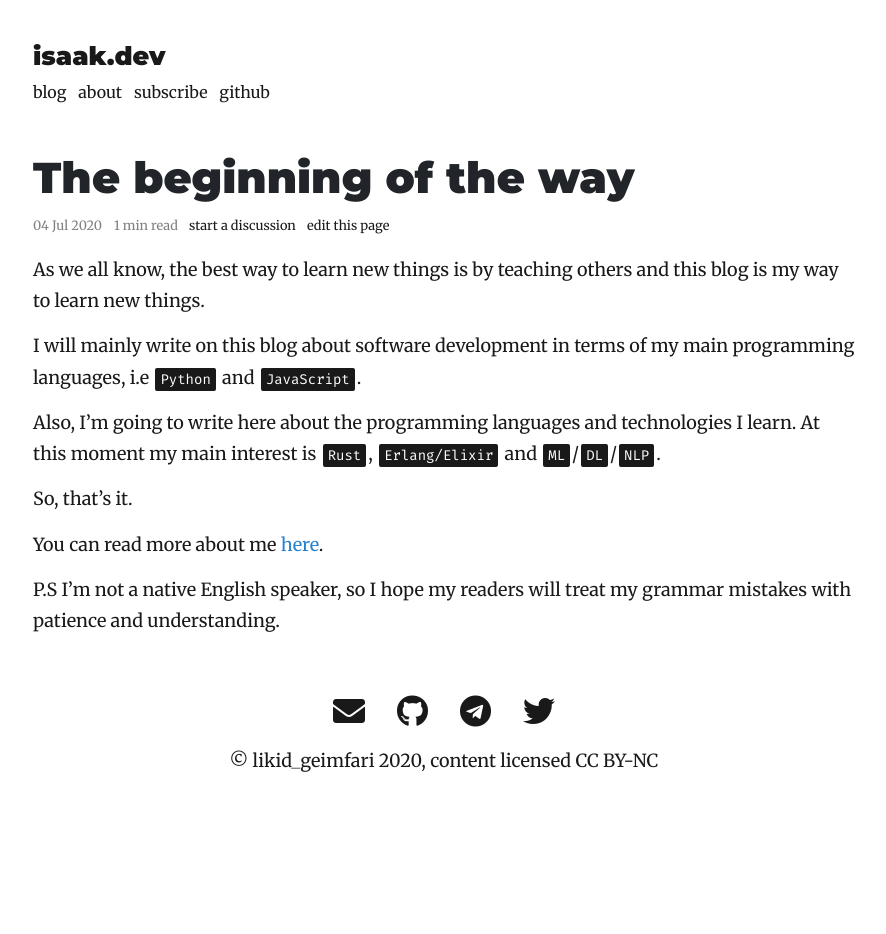
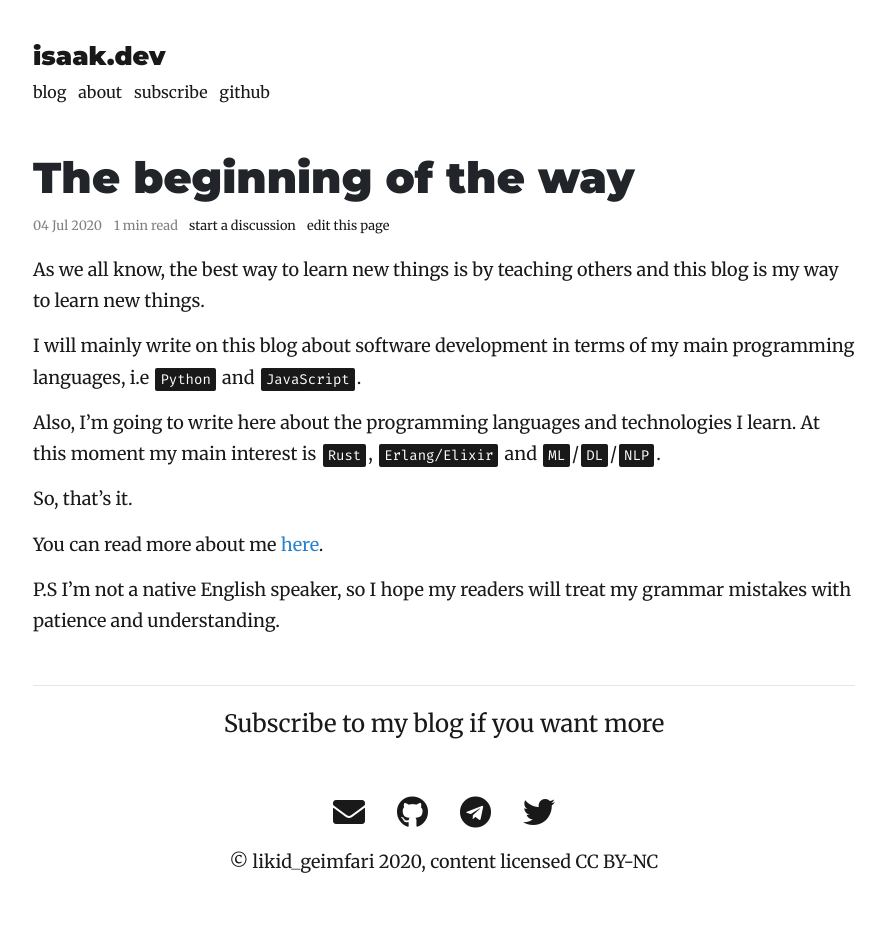
Before and after one commit to lk-geimfari/lk-geimfari.github.io, a Jekyll site: the page built from _posts/2020-07-04-the-beginning-of-the-way.md, in a window 1280 px wide. Shown: the whole page, without its empty margins (196-1082 px from the left). Built offline with Jekyll 4.4.1, drawn with Linux system fonts in a browser that asks for light colours; nearby versions of some CDN libraries; comment, search, counter and statistics services are not loaded; before the commit the page ends 900 px from its top, so only the background shows below that.

Commit message:
Add subscribe block

```diff
--- a/_layouts/post.html
+++ b/_layouts/post.html
@@ -34,6 +34,13 @@
         </div>
     </article>
 
+    <div class="text-center mt-5 mb-5">
+        <hr class="mb-4">
+        <a href="/subscribe">
+            <h4>Subscribe to my blog if you want more</h4>
+        </a>
+    </div>
+
     <!-- Disqus comments view -->
     {% if page.comments != false and site.disqus_id %}
     <div class="post-disqus" id="discussion">
```
